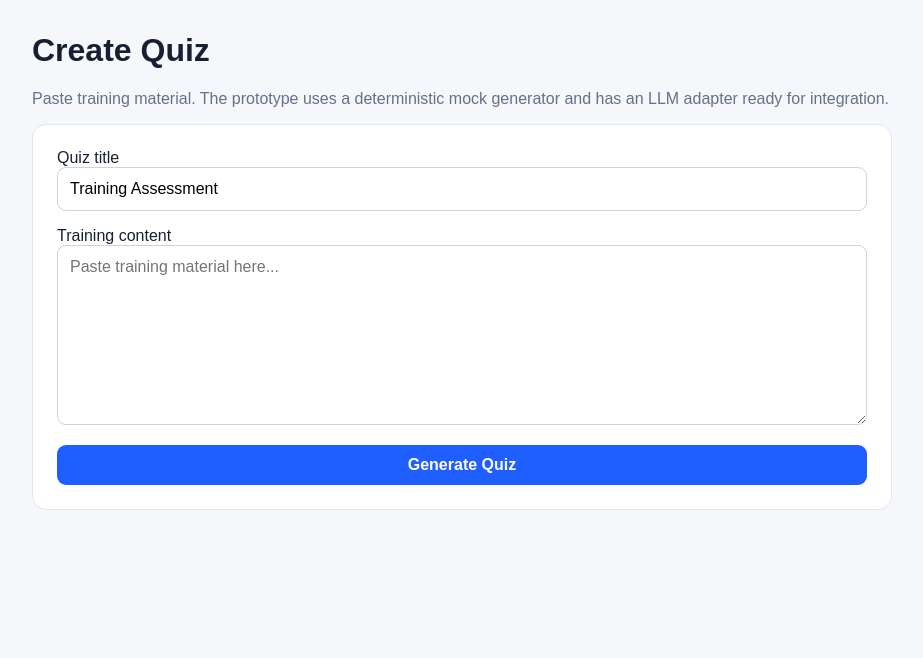
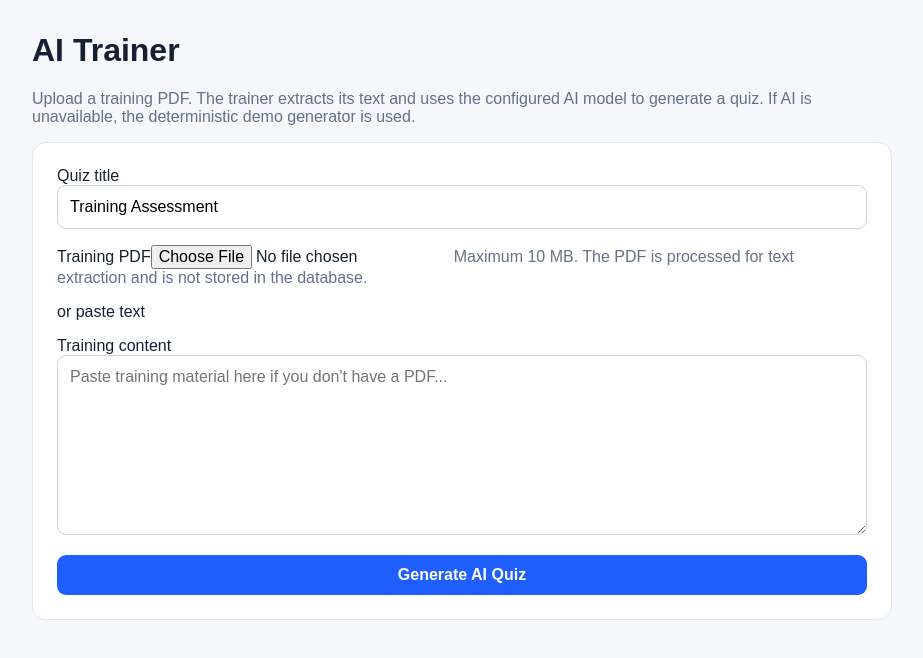
Before and after one commit to rishik35/quiz-pipeline, a Next.js app: page /trainer/upload in a window 1280 px wide. Shown: the top 658 px of the page, without its empty margins (178-1101 px from the left). Built offline with nearby package versions, Linux system fonts and the light colour scheme.

Commit message:
feat: build AI PDF trainer interface

```diff
--- a/app/trainer/upload/page.tsx
+++ b/app/trainer/upload/page.tsx
@@ -3,31 +3,71 @@ import { FormEvent, useState } from "react";
 
 export default function UploadPage() {
   const [title, setTitle] = useState("Training Assessment");
+  const [file, setFile] = useState<File | null>(null);
   const [content, setContent] = useState("");
   const [message, setMessage] = useState("");
   const [loading, setLoading] = useState(false);
 
   async function submit(e: FormEvent) {
-    e.preventDefault(); setMessage("");
-    if (!content.trim()) { setMessage("Enter training content first."); return; }
+    e.preventDefault();
+    setMessage("");
+    if (!file && !content.trim()) {
+      setMessage("Upload a PDF or paste training content first.");
+      return;
+    }
+
+    const form = new FormData();
+    form.append("title", title);
+    if (file) form.append("file", file);
+    if (content.trim()) form.append("content", content);
+
     setLoading(true);
     try {
-      const res = await fetch("/api/quizzes", { method:"POST", headers:{"Content-Type":"application/json"}, body:JSON.stringify({ title, content }) });
+      const res = await fetch("/api/quizzes", { method: "POST", body: form });
       const data = await res.json();
       if (!res.ok) throw new Error(data.error || "Failed to create quiz");
       window.location.href = `/learner/quiz/${data.id}`;
-    } catch (e) { setMessage(e instanceof Error ? e.message : "Something went wrong."); }
-    finally { setLoading(false); }
+    } catch (e) {
+      setMessage(e instanceof Error ? e.message : "Something went wrong.");
+    } finally {
+      setLoading(false);
+    }
   }
 
-  return <main className="container">
-    <h1>Create Quiz</h1>
-    <p className="muted">Paste training material. The prototype uses a deterministic mock generator and has an LLM adapter ready for integration.</p>
-    <form className="card grid" onSubmit={submit}>
-      <label>Quiz title<input type="text" value={title} onChange={e=>setTitle(e.target.value)} /></label>
-      <label>Training content<textarea placeholder="Paste training material here..." value={content} onChange={e=>setContent(e.target.value)} /></label>
-      {message && <p className="error">{message}</p>}
-      <button className="btn" disabled={loading}>{loading ? "Generating..." : "Generate Quiz"}</button>
-    </form>
-  </main>;
+  return (
+    <main className="container">
+      <h1>AI Trainer</h1>
+      <p className="muted">Upload a training PDF. The trainer extracts its text and uses the configured AI model to generate a quiz. If AI is unavailable, the deterministic demo generator is used.</p>
+      <form className="card grid" onSubmit={submit}>
+        <label>
+          Quiz title
+          <input type="text" value={title} onChange={(e) => setTitle(e.target.value)} />
+        </label>
+
+        <label>
+          Training PDF
+          <input
+            type="file"
+            accept="application/pdf,.pdf"
+            onChange={(e) => setFile(e.target.files?.[0] ?? null)}
+          />
+          <span className="muted">Maximum 10 MB. The PDF is processed for text extraction and is not stored in the database.</span>
+        </label>
+
+        {file && <p className="success">Selected: {file.name}</p>}
+
+        <div className="divider"><span>or paste text</span></div>
+
+        <label>
+          Training content
+          <textarea placeholder="Paste training material here if you don't have a PDF..." value={content} onChange={(e) => setContent(e.target.value)} />
+        </label>
+
+        {message && <p className="error">{message}</p>}
+        <button className="btn" disabled={loading}>
+          {loading ? "AI is reading the material..." : "Generate AI Quiz"}
+        </button>
+      </form>
+    </main>
+  );
 }
```
